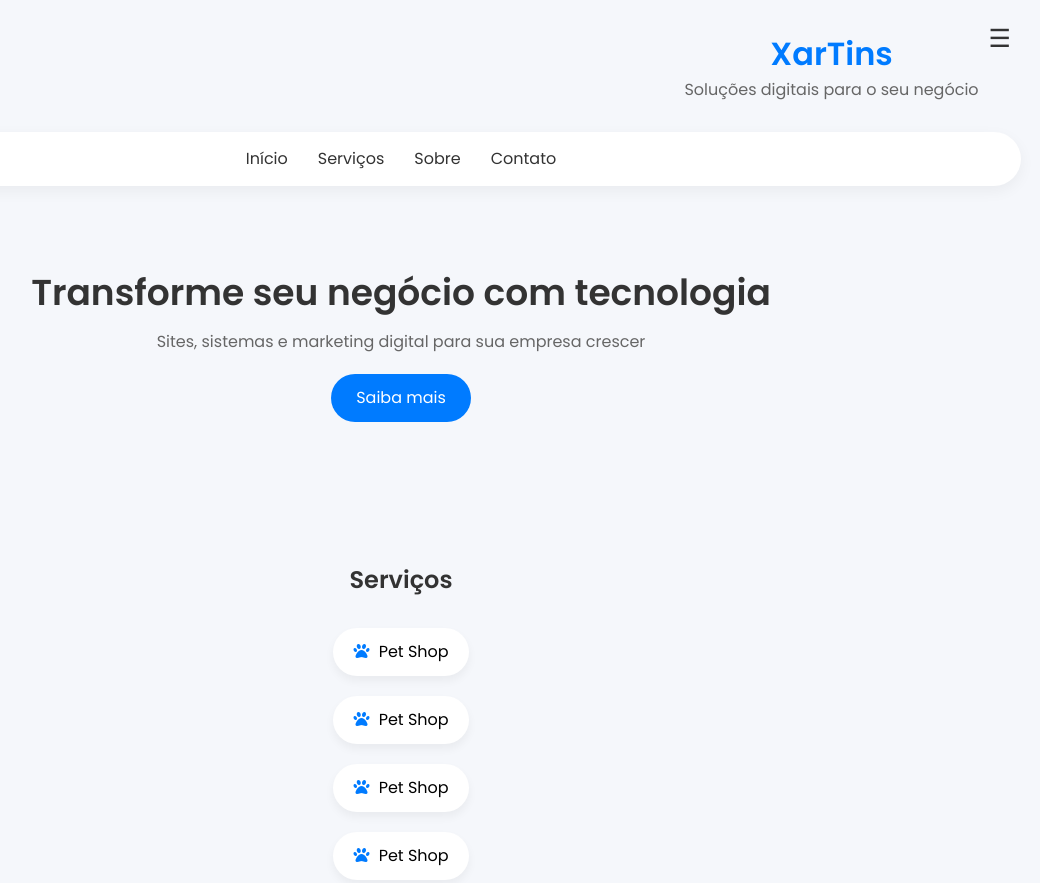
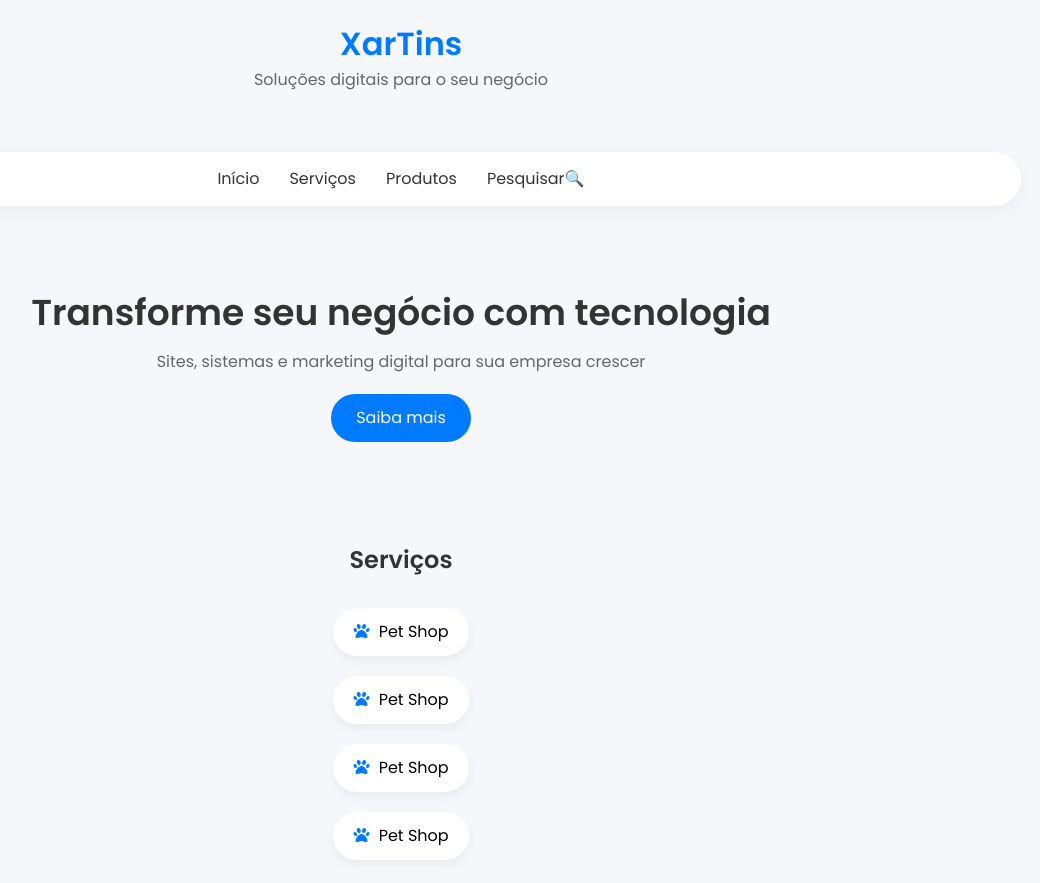
Before and after one commit to Yuridemolidor/ProjetoPetshop1, a plain HTML site: page frontend/index.html in a window 1280 px wide. Shown: the top 883 px of the page, without its empty margins (239-1279 px from the left). Drawn offline with Linux system fonts and the light colour scheme.

Commit message:
versao 0.11 tentando colocar responsividade no header do index.html

```diff
--- a/frontend/index.html
+++ b/frontend/index.html
@@ -42,6 +42,11 @@
 
 <body>
 <header>
+    <div class="header-text">
+        <h1>XarTins</h1>
+        <p>Soluções digitais para o seu negócio</p>
+    </div>
+
     <div class="menu-toggle" onclick="toggleMenu()">
         ☰
     </div>
@@ -53,18 +58,13 @@
         <a href="#">Cadastro</a>
         <a href="#">Contas</a>
     </nav>
-
-    <div>
-        <h1>XarTins</h1>
-        <p>Soluções digitais para o seu negócio</p>
-    </div>
 </header>
 
 <nav>
     <a href="#">Início</a>
     <a href="#">Serviços</a>
-    <a href="#">Sobre</a>
-    <a href="#">Contato</a>
+    <a href="#">Produtos</a>
+    <a href="#">Pesquisar🔍</a>
 </nav>
 
 <section class="banner">
--- a/styles/style.css
+++ b/styles/style.css
@@ -14,9 +14,17 @@ body {
 /* HEADER */
 header {
     display: flex;
+    text-align: center;
     flex-direction: row-reverse;
+    justify-content: space-between;
+    padding: 20px;
+    position: relative;
+}
+.header-text {
+    position: absolute;
+    left: 50%;
+    transform: translateX(-50%);
     text-align: center;
-    padding: 30px 20px;
 }
 
 header h1 {
@@ -30,16 +38,15 @@ header p {
 
 /* BOTÃO (3 risquinhos) */
 .menu-toggle {
-    margin-top: -20px;
     font-size: 25px;
     cursor: pointer;
-    padding: 10px;
+    z-index: 2;
 }
 
 /* MENU ESCONDIDO */
 .menu {
     position: absolute;
-    top: 5px;
+    top: -25px;
     right: -10px;
     background: #fff;
     border-radius: 10px;
@@ -75,7 +82,7 @@ nav {
     padding: 15px;
     background: #fff;
     border-radius: 50px;
-    margin: 0 20px;
+    margin: 40px 20px;
     box-shadow: 0 5px 15px rgba(0,0,0,0.05);
 }
 
@@ -93,7 +100,7 @@ nav a:hover {
 /* BANNER */
 .banner {
     text-align: center;
-    padding: 80px 20px;
+    padding: 40px 20px;
 }
 
 .banner h1 {
@@ -167,3 +174,20 @@ footer {
     margin-top: 40px;
     border-radius: 20px 20px 0 0;
 }
+
+@media (min-width: 768px) {
+
+    header {
+        flex-direction: column;
+        justify-content: center;
+    }
+
+    .header-text {
+        position: static;
+        transform: none;
+    }
+
+    .menu-toggle {
+        display: none;
+    }
+}
```
Also changed, not shown: frontend/login.html (+1 -1 lines).
